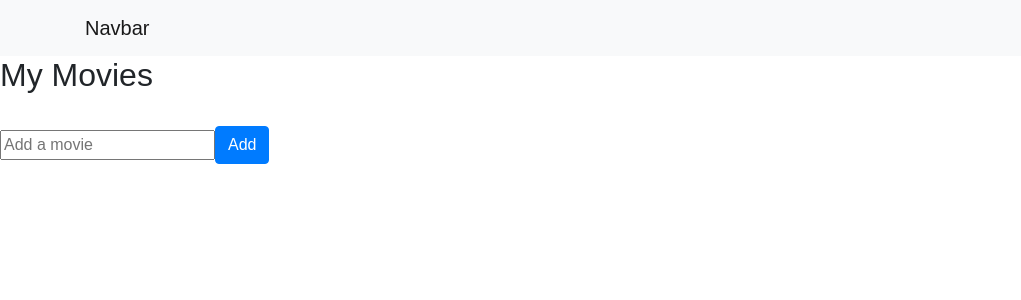
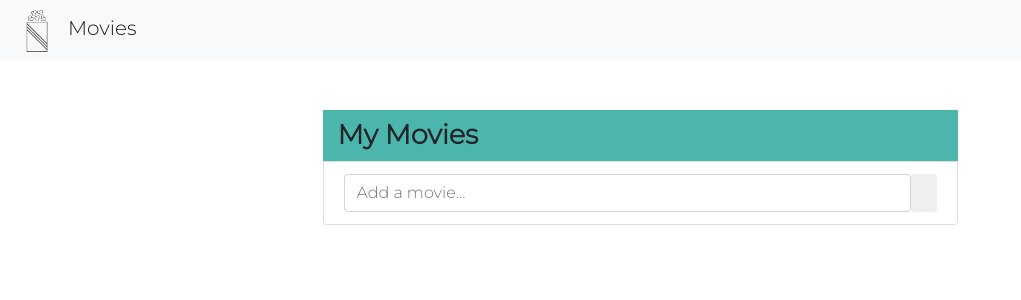
Before and after one commit to nliles/movie-app, a React (Create React App) app: page /#/ in a window 1280 px wide. Shown: the top 300 px of the page, without its empty margins (0-1021 px from the left). Built offline with nearby package versions, Linux system fonts and the light colour scheme.

Commit message:
Add basic styling.

```diff
--- a/public/index.html
+++ b/public/index.html
@@ -10,6 +10,7 @@
     -->
     <link rel="manifest" href="%PUBLIC_URL%/manifest.json">
     <link rel="shortcut icon" href="%PUBLIC_URL%/favicon.ico">
+    <link href="https://fonts.googleapis.com/css?family=Montserrat:300" rel="stylesheet">
     <link rel="stylesheet" href="https://maxcdn.bootstrapcdn.com/bootstrap/4.0.0/css/bootstrap.min.css" integrity="sha384-Gn5384xqQ1aoWXA+058RXPxPg6fy4IWvTNh0E263XmFcJlSAwiGgFAW/dAiS6JXm" crossorigin="anonymous">
     <!--
       Notice the use of %PUBLIC_URL% in the tags above.
--- a/src/components/AddMovie.js
+++ b/src/components/AddMovie.js
@@ -36,12 +36,10 @@ class AddMovie extends Component {
 
     render() {
             return(
-              <div className="addContainer">
-               <form onSubmit={e => this.handleSubmit(e)}>
-                   <input onChange={e => this.handleChange(e)} type="text" placeholder="Add a movie" value={this.state.movieTerm}/>
-                   <input type="submit" id="add" className="btn btn-primary" value="Add"/>
+               <form className="flexContainer" onSubmit={e => this.handleSubmit(e)}>
+                   <input className="inputField form-control" aria-label="Small" aria-describedby="inputGroup-sizing-sm" onChange={e => this.handleChange(e)} type="text" placeholder="Add a movie..." value={this.state.movieTerm}/>
+                   <button type="submit" class="btn"><i class="fa fa-plus-circle" aria-hidden="true"></i></button>
                </form>
-              </div>
           )
     }
 
--- a/src/components/MovieItem.js
+++ b/src/components/MovieItem.js
@@ -6,10 +6,14 @@ class MovieItem extends Component {
   render() {
     return this.props.movies.map((movie, i) => {
       return(
-        <div key={i}>
-          <Link to={`/movies/${movie.title}`}><h3>{movie.title}</h3></Link>
-          <img src={movie.poster} alt="Movie Poster" height="42" width="42"/>
-          <button onClick={e => this.props.f(movie.title)} type="button" className="btn btn-primary">Remove</button>
+        <div className="movieItemContainer" key={i}>
+          <ul className="list-group">
+            <li className="list-group-item">
+              <img src={movie.poster} alt="Movie Poster" height="25%" width="25%"/>
+              <Link to={`/movies/${movie.title}`}><h3>{movie.title}</h3></Link>
+              <button onClick={e => this.props.removeOnClick(movie.title)} type="button" className="btn movieItemBtn"><i class="fa fa-minus-circle" aria-hidden="true"></i></button>
+            </li>
+          </ul>
         </div>
       );
     });
--- a/src/components/NavBar.js
+++ b/src/components/NavBar.js
@@ -5,8 +5,9 @@ class List extends Component {
     render() {
             return(
             <nav className="navbar navbar-expand-lg navbar-light bg-light">
-            <div className="container">
-                <a className="navbar-brand" href="#">Navbar</a>
+            <div>
+                <img src="./popcorn.png" height="42" width="42"/>
+                <a className="navbar-brand" href="/">Movies</a>
             </div>
             </nav>
           )
--- /dev/null
+++ b/src/components/ShowMovieItem.js
@@ -0,0 +1,15 @@
+import React, { Component } from 'react';
+import { Link } from 'react-router-dom'
+
+class MovieItem extends Component {
+
+  render() {
+      return(
+        <div>
+         <h1>{this.movie.title}</h1>
+        </div>
+      );
+  }
+}
+
+export default MovieItem;
--- a/src/containers/Movies.js
+++ b/src/containers/Movies.js
@@ -19,16 +19,33 @@ class Movies extends Component {
     this.props.removeMovie(movieTitle)
   }
 
+  toggleSearch() {
+    var element = document.getElementById("addContainer");
+    element.classList.toggle("mystyle");
+  }
+
 	render() {
             return(
-              <div>
-                <h2>My Movies</h2><br/>
-                <AddMovie/>
-                    <div>
-                        <MovieItem f={this.removeMovie} movies={this.props.movies}/>
-                    </div>
-              </div>
-          )
+<div class="container">
+
+    <div class="row">
+        <div class="col-xs-12 col-sm-offset-3 col-sm-7">
+            <div class="panel panel-default">
+                <div class="panel-heading c-list">
+                    <span class="title">My Movies</span>
+                </div>
+
+                <div className="list-group-item">
+                  <AddMovie/>
+                </div>
+
+              <MovieItem removeOnClick={this.removeMovie} movies={this.props.movies}/>
+            </div>
+        </div>
+	</div>
+</div>
+
+)
   }
 }
 
--- a/src/components/ShowMovie.js
+++ b/src/containers/ShowMovie.js
@@ -2,19 +2,25 @@ import React, { Component } from 'react';
 import { connect } from 'react-redux';
 import { bindActionCreators } from 'redux';
 import { getMovie } from '../actions/movieActions'
+import ShowMovieItem from '../components/ShowMovieItem';
 
 class ShowMovie extends Component {
 
-    componentDidMount() {
+    componentWillMount() {
         this.props.getMovie(this.props.match.params.id)
     }
 
+    componentWillReceiveProps = (nextProps) => {
+      console.log(nextProps)
+    }
+
+
 	render() {
-        console.log(this.props.movie)
+        if(this.props.movie) {
             return(
-                <div>"test"</div>
+                <h1>"hi"</h1>
           )
-
+        }
    }
 
 }
--- a/src/index.css
+++ b/src/index.css
@@ -1,5 +1,145 @@
 body {
   margin: 0;
   padding: 0;
-  font-family: sans-serif;
+  font-family: 'Montserrat', sans-serif;
 }
+
+@import url(//netdna.bootstrapcdn.com/font-awesome/4.0.3/css/font-awesome.css);
+
+.list-group-item {
+  display: flex;
+  justify-content: space-between;
+}
+
+.navbar-light .navbar-brand {
+  padding-left: 10px;
+}
+
+.fa {
+  color: #4db6ac;
+  font-size: 32px;
+}
+
+.panel-heading.c-list {
+  background:#4db6ac;
+}
+
+.col-sm-7 {
+  margin: 0 auto;
+  padding-top: 50px;
+}
+
+.titleContainer {
+  display: flex;
+  justify-content: space-between;
+}
+
+.flexContainer {
+  display: flex;
+  width: 100%;
+}
+
+.inputField {
+  flex: 1;
+
+}
+
+.movieItemBtn {
+  float: right;
+}
+
+/* .panel.panel-default {
+  width: 50%;
+  border: 1px solid gray;
+} */
+
+movieItemContainer {
+  width: 60%;
+}
+
+@media (max-width: 767px) {
+    .visible-xs {
+        display: inline-block !important;
+    }
+    .block {
+        display: block !important;
+        width: 100%;
+        height: 1px !important;
+    }
+}
+#back-to-bootsnipp {
+    position: fixed;
+    top: 10px; right: 10px;
+}
+
+
+.c-search > .form-control {
+   border-radius: 0px;
+   border-width: 0px;
+   border-bottom-width: 1px;
+   font-size: 1.3em;
+   padding: 12px 12px;
+   height: 44px;
+   outline: none !important;
+}
+.c-search > .form-control:focus {
+    outline:0px !important;
+    -webkit-appearance:none;
+    box-shadow: none;
+}
+.c-search > .input-group-btn .btn {
+   border-radius: 0px;
+   border-width: 0px;
+   border-left-width: 1px;
+   border-bottom-width: 1px;
+   height: 44px;
+}
+
+
+.c-list {
+    padding: 0px;
+    min-height: 44px;
+}
+.title {
+    display: inline-block;
+    font-size: 1.7em;
+    font-weight: bold;
+    padding: 5px 15px;
+}
+ul.c-controls {
+    list-style: none;
+    margin: 0px;
+    min-height: 44px;
+}
+
+ul.c-controls li {
+    margin-top: 8px;
+    float: left;
+}
+
+ul.c-controls li a {
+    font-size: 1.7em;
+    padding: 11px 10px 6px;
+}
+ul.c-controls li a i {
+    min-width: 24px;
+    text-align: center;
+}
+
+ul.c-controls li a:hover {
+    background-color: rgba(51, 51, 51, 0.2);
+}
+
+.c-toggle {
+    font-size: 1.7em;
+}
+
+.name {
+    font-size: 1.7em;
+    font-weight: 700;
+}
+
+.c-info {
+    padding: 5px 10px;
+    font-size: 1.25em;
+}
--- a/src/index.js
+++ b/src/index.js
@@ -2,7 +2,7 @@ import React from 'react';
 import ReactDOM from 'react-dom';
 import './index.css';
 import App from './App';
-import ShowMovie from './components/ShowMovie';
+import ShowMovie from './containers/ShowMovie';
 import registerServiceWorker from './registerServiceWorker';
 import { render } from 'react-dom';
 import {createStore, applyMiddleware} from "redux";
@@ -13,7 +13,8 @@ import NavBar from './components/NavBar';
 import thunk from 'redux-thunk';
 
 const preloadedState = {
-    movies: []
+    movies: [],
+    movie: {}
 };
 
 const store = createStore(
```
Also changed, not shown: public/popcorn.png (added).
